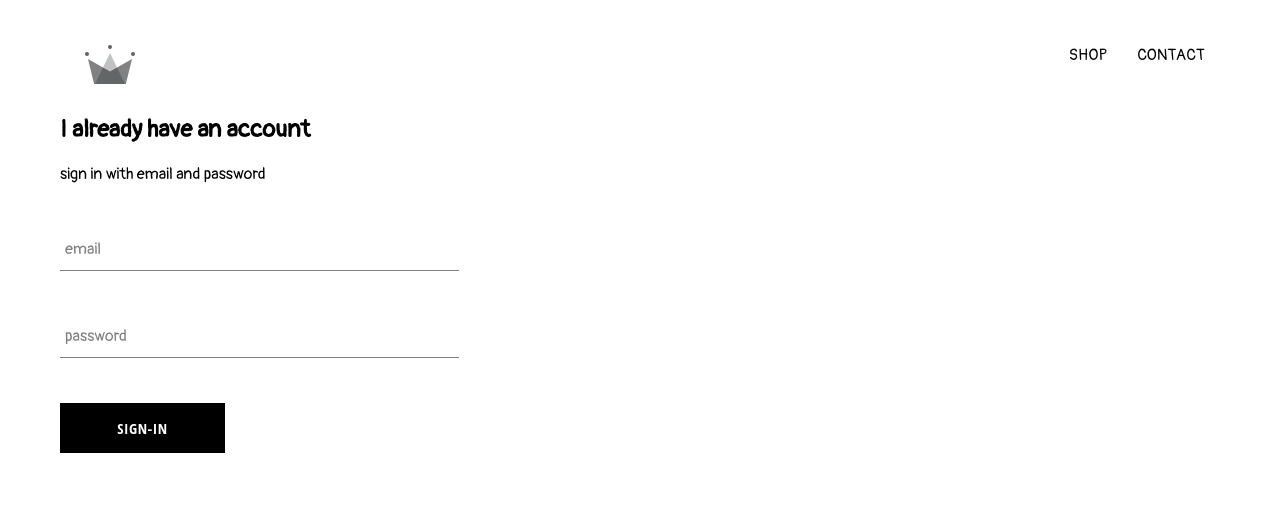
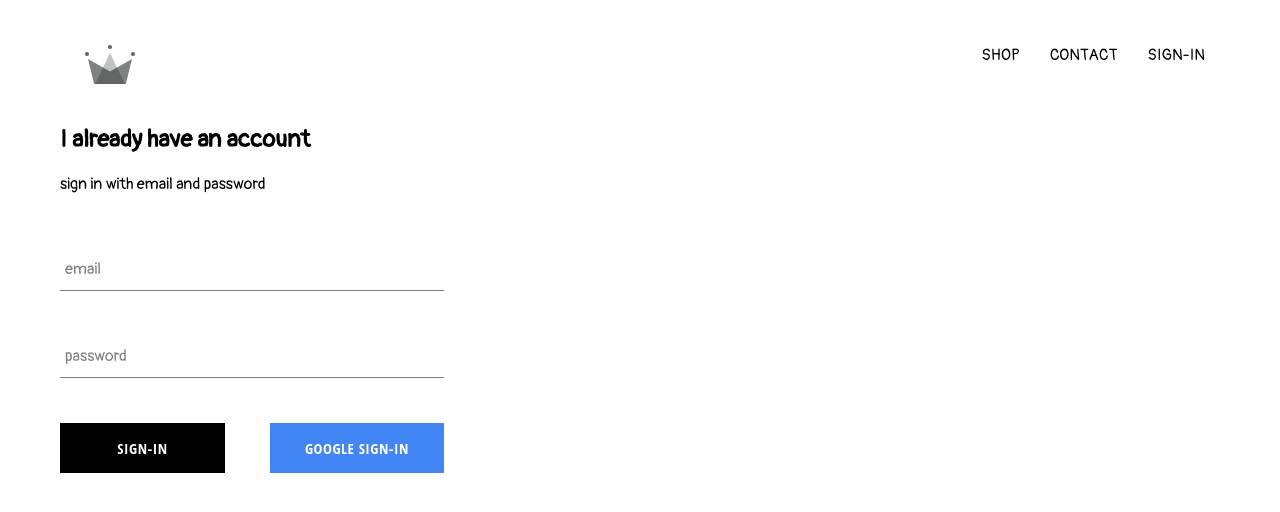
Before and after one commit to Newgin-sam/kings-shopping, a React (Create React App) app: page /signin in a window 1280 px wide. Shown: the top 512 px of the page. Built offline with nearby package versions, Linux system fonts and the light colour scheme; no server answers.

Commit message:
google button added with authentication and styled button and sign-out

```diff
--- a/package.json
+++ b/package.json
@@ -6,6 +6,7 @@
     "@testing-library/jest-dom": "^4.2.4",
     "@testing-library/react": "^9.5.0",
     "@testing-library/user-event": "^7.2.1",
+    "firebase": "^7.14.4",
     "node-sass": "^4.14.1",
     "react": "^16.13.1",
     "react-dom": "^16.13.1",
--- a/src/App.css
+++ b/src/App.css
@@ -6,3 +6,6 @@ a{
     text-decoration: none;
     color: black;
 }
+* {
+    box-sizing: border-box;
+}
--- a/src/App.js
+++ b/src/App.js
@@ -1,15 +1,37 @@
 import React from 'react';
 import './App.css';
-import {Switch,Route} from 'react-router-dom';
+import { Switch , Route } from 'react-router-dom';
 import HomePage from './pages/homepage/homepage.component';
 import ShopPage from './pages/shoppage/shoppage.component';
 import Header from './components/header/header.componenet';
 import SignInSignUp from './pages/sign-in-sign-up/sign-in-sign-up.component';
+import { auth } from './firebase/firebase.utilities';
 
-function App() {
+class App extends React.Component {
+
+  constructor(){
+    super();
+    this.state = {
+      currentUser : null
+    };
+  }
+
+  unSubscribeFromAuth= null;
+
+  componentDidMount(){
+    this.unSubscribeFromAuth = auth.onAuthStateChanged( user => {
+      this.setState({currentUser : user});
+      console.log(this.state.currentUser);
+    });
+  }
+  componentWillUnmount(){
+    this.unSubscribeFromAuth();
+  }
+
+  render(){
     return (
       <div>
-      <Header />
+        <Header currentUser = {this.state.currentUser}/>
         <Switch>
           <Route exact path='/' component={HomePage}/>
           <Route  path='/signin' component={SignInSignUp} />
@@ -18,5 +40,6 @@ function App() {
       </div>
     );
   }
+}
 
 export default App;
--- a/src/components/custom-button/custom-button.component.jsx
+++ b/src/components/custom-button/custom-button.component.jsx
@@ -1,9 +1,9 @@
 import React from 'react';
 import './custom-button.styles.scss';
 
-const CustomButton = ({children , ...otherprops}) => (
+const CustomButton = ({children , isGoogleButton , ...otherprops}) => (
 
-    <button className='custom-button' {...otherprops}>
+    <button className= {` ${isGoogleButton ? 'google-sign-in' : '' } custom-button `}  {...otherprops}>
         {children}
     </button>
 
--- a/src/components/custom-button/custom-button.styles.scss
+++ b/src/components/custom-button/custom-button.styles.scss
@@ -19,4 +19,12 @@
       color: black;
       border: 1px solid black;
     }
+    &.google-sign-in{
+      background-color: #4285f4;
+      color: white;
+      &:hover{
+        background-color: #357ae8;
+        border: none;
+      }
+    }
   }
--- a/src/components/header/header.componenet.jsx
+++ b/src/components/header/header.componenet.jsx
@@ -1,10 +1,11 @@
 import React from 'react';
 import {Link} from 'react-router-dom';
+import { auth } from '../../firebase/firebase.utilities';
 import {ReactComponent as Logo} from '../../assets/crown.svg';
 
 import './header.styles.scss';
 
-const Header = () => (
+const Header = ({currentUser}) => (
     <div className="header">
     <Link className='logo-container' to='/'>
         <Logo className="logo" />
@@ -12,6 +13,12 @@ const Header = () => (
     <div className="options">
         <Link className="option" to="/shop">SHOP</Link>
         <Link className="option" to="/contact">CONTACT</Link>
+        {
+            currentUser ?
+            <div className="option" onClick={ () => auth.signOut() }>SIGNOUT</div>
+            :
+            <Link className="option" to="/signin">SIGN-IN</Link>
+        }
     </div>
     </div>
 );
--- a/src/components/header/header.styles.scss
+++ b/src/components/header/header.styles.scss
@@ -20,6 +20,7 @@
 
       .option {
         padding: 10px 15px;
+        cursor: pointer;
       }
     }
   }
--- a/src/components/sign-in/sign-in.component.jsx
+++ b/src/components/sign-in/sign-in.component.jsx
@@ -3,6 +3,7 @@ import React from 'react';
 import './sign-in.styles.scss';
 import FormInput from '../form-input/form-input.componenet';
 import CustomButton from '../custom-button/custom-button.component';
+import {signInWithGoogle} from '../../firebase/firebase.utilities';
 
 class SignIn extends React.Component{
     constructor(props){
@@ -29,14 +30,18 @@ class SignIn extends React.Component{
     render(){
         return(
             <div className="sign-in">
-                <h2>I already have an account</h2>
-                <span>sign in with email and password </span>
+                <h2 className="title">I already have an account</h2>
+                <span className="title">sign in with email and password </span>
                 <form onSubmit={this.handleSubmit}>
                     <FormInput label="email" type="text" name="email" value={this.state.email} handleChange={this.handleChange} required/>
 
                     <FormInput label="password" type="password" name="password" value={this.state.password} handleChange={this.handleChange} required/>
 
-                    <CustomButton type='submit' >SIGN-IN</CustomButton>
+                    <div className="sign-in-button">
+                        <CustomButton type='submit' >SIGN-IN</CustomButton>
+                        <CustomButton isGoogleButton onClick ={signInWithGoogle} > Google SIGN-IN</CustomButton>
+                    </div>
+
                 </form>
             </div>
         )
--- a/src/components/sign-in/sign-in.styles.scss
+++ b/src/components/sign-in/sign-in.styles.scss
@@ -1,3 +1,13 @@
 .sign-in{
     width: 30vw;
+    display: flex;
+    flex-direction: column;
 }
+.title{
+    margin: 10px 0;
+}
+.sign-in-button{
+    display: flex;
+    justify-content: space-between;
+
+}
--- /dev/null
+++ b/src/firebase/firebase.utilities.js
@@ -0,0 +1,25 @@
+import firebase from 'firebase/app';
+import 'firebase/auth';
+import 'firebase/firestore';
+
+const firebaseConfig = {
+    apiKey: "AIzaSyAxOh8HXtFOX0JT366iq7hueVaMs9FUfbo",
+    authDomain: "kings-db-7b5de.firebaseapp.com",
+    databaseURL: "https://kings-db-7b5de.firebaseio.com",
+    projectId: "kings-db-7b5de",
+    storageBucket: "kings-db-7b5de.appspot.com",
+    messagingSenderId: "573498939375",
+    appId: "1:573498939375:web:44d0644d2b1ba74e4e881a",
+    measurementId: "G-JYP4LK14R8"
+};
+
+firebase.initializeApp(firebaseConfig);
+
+export const auth = firebase.auth();
+export const firestone = firebase.firestore();
+
+const provider = new firebase.auth.GoogleAuthProvider();
+provider.setCustomParameters({ promt : 'select_account'});
+export const signInWithGoogle = () => auth.signInWithPopup(provider);
+
+export default firebase;
```
Also changed, not shown: 1 other file (tests, documents, lock files or other folders). Lines whose indentation alone changed are shown as unchanged.
